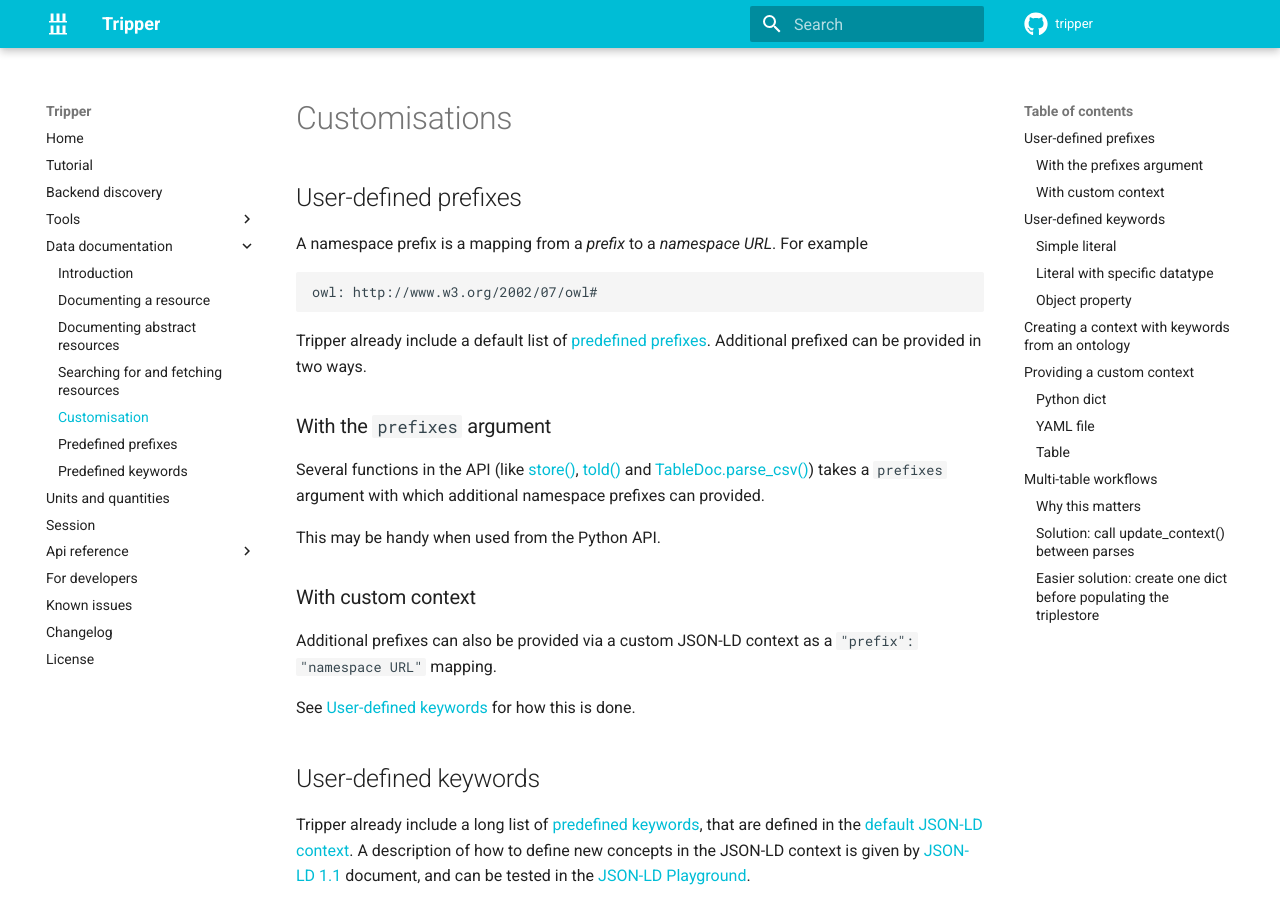
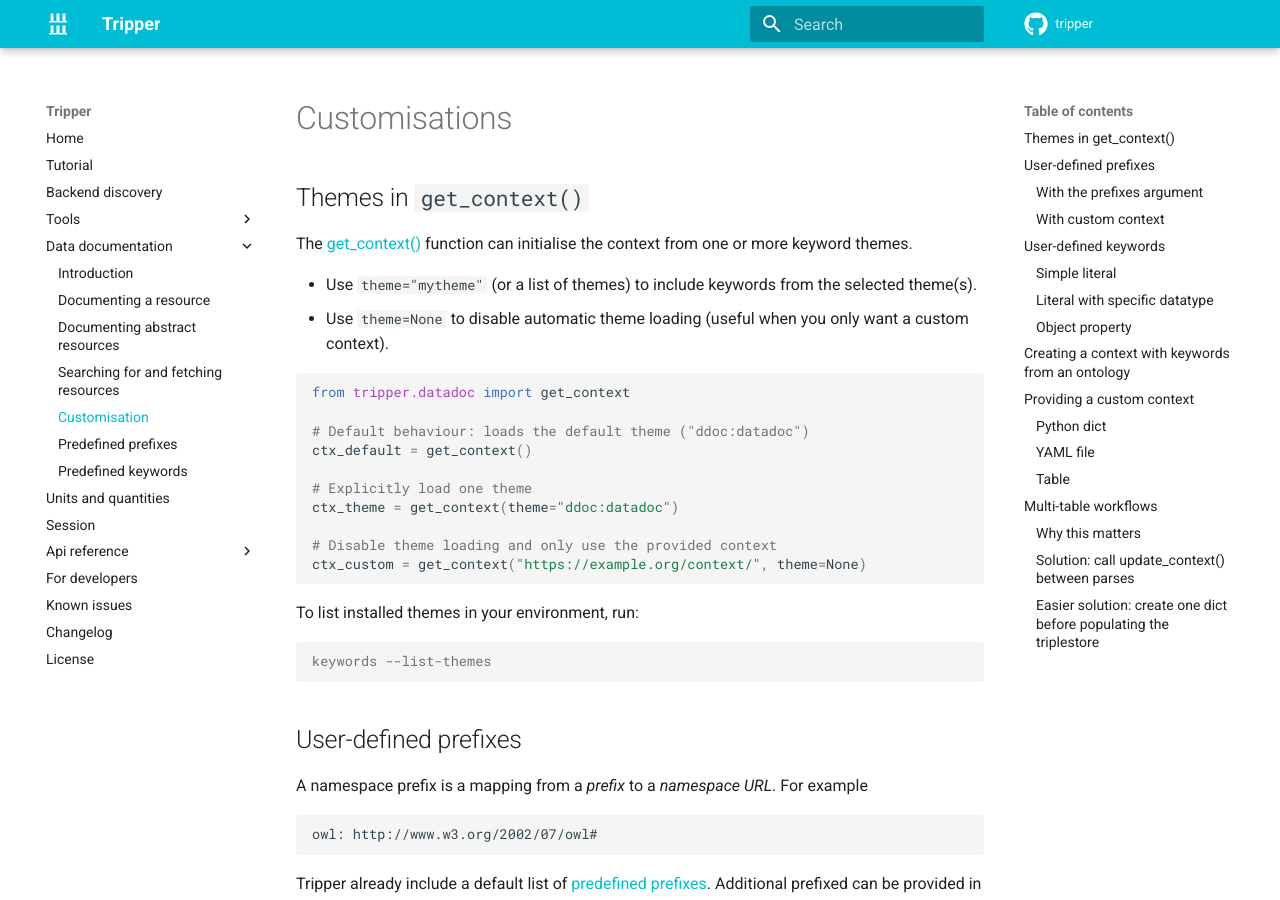
Before and after one commit to EMMC-ASBL/tripper, an MkDocs documentation site: the page built from docs/datadoc/customisation.md, in a window 1280 px wide and 900 px high. Built offline with MkDocs 1.6.1 and Material for MkDocs 9.7.7, drawn with Linux system fonts in a browser that asks for light colours; comment, search, counter and statistics services are not loaded; the version menu is left out.

Commit message:
Add documentation on themes that are available

````diff
--- a/docs/datadoc/customisation.md
+++ b/docs/datadoc/customisation.md
@@ -1,5 +1,35 @@
 Customisations
 ==============
+
+
+Themes in `get_context()`
+-------------------------
+The [get_context()] function can initialise the context from one or more
+keyword themes.
+
+- Use `theme="mytheme"` (or a list of themes) to include keywords from the
+  selected theme(s).
+- Use `theme=None` to disable automatic theme loading (useful when you only
+  want a custom context).
+
+```python
+from tripper.datadoc import get_context
+
+# Default behaviour: loads the default theme ("ddoc:datadoc")
+ctx_default = get_context()
+
+# Explicitly load one theme
+ctx_theme = get_context(theme="ddoc:datadoc")
+
+# Disable theme loading and only use the provided context
+ctx_custom = get_context("https://example.org/context/", theme=None)
+```
+
+To list installed themes in your environment, run:
+
+```console
+keywords --list-themes
+```
 
 
 User-defined prefixes
@@ -352,6 +382,7 @@
 [Search for and fetching resources]: fetching-resources-from-a-triplestore.md
 [predefined prefixes]: prefixes.md
 [predefined keywords]: keywords.md
+[get_context()]: ../api_reference/datadoc/context.md#tripper.datadoc.context.get_context
 [default context]: https://raw.githubusercontent.com/EMMC-ASBL/tripper/refs/heads/master/tripper/context/0.2/context.json
 [update_context()]: ../api_reference/datadoc/dataset.md#tripper.datadoc.dataset.update_context
 [store()]: ../api_reference/datadoc/dataset.md#tripper.datadoc.dataset.store
````
